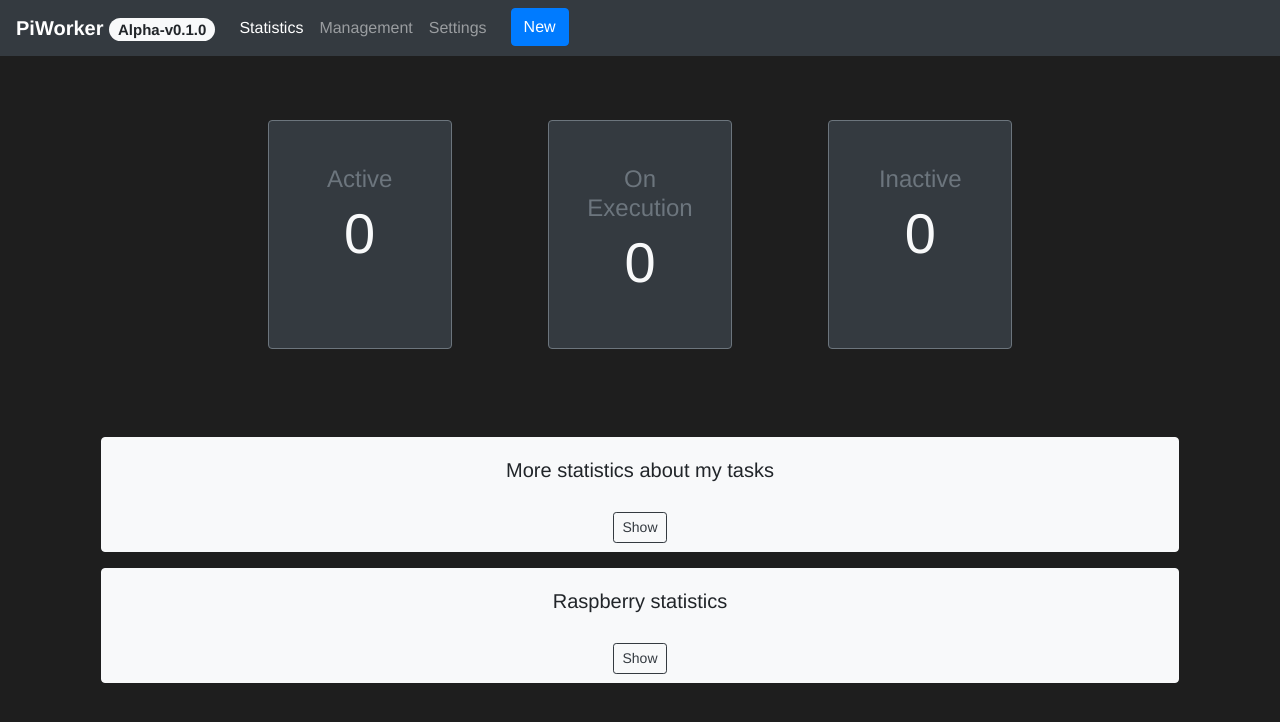
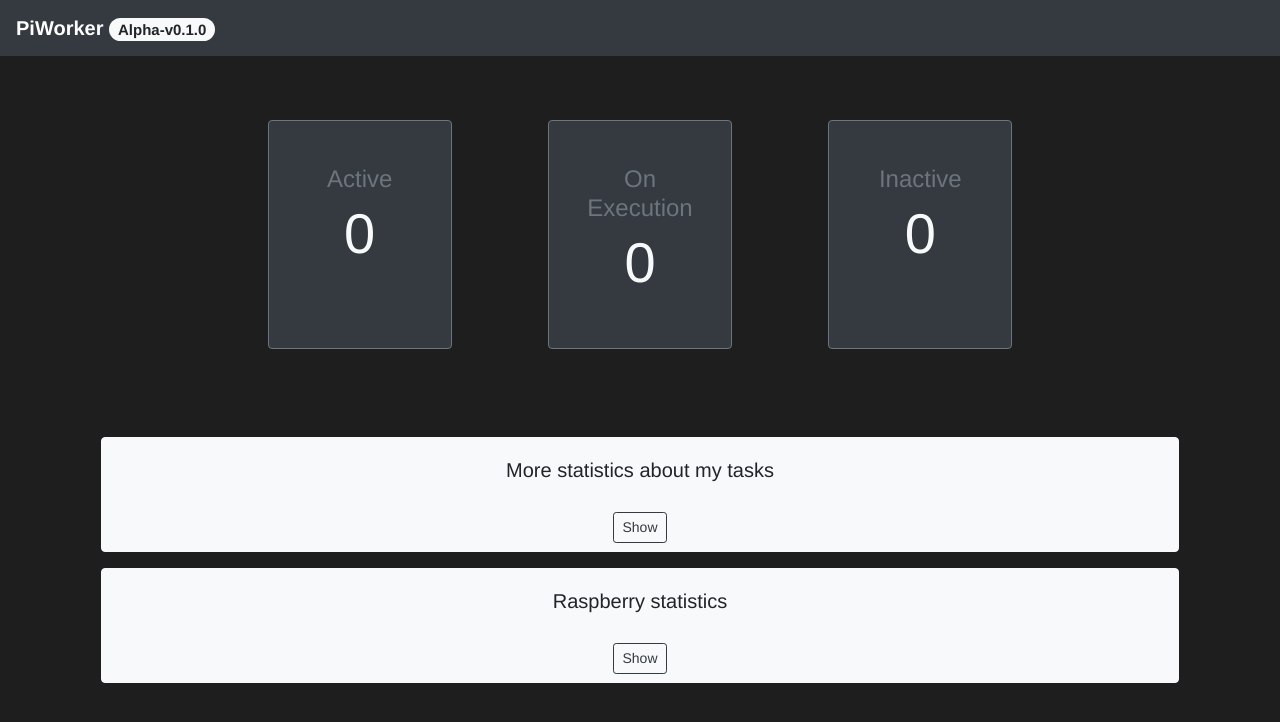
Before and after one commit to Pegasus8/piworker, a Vue app in the folder webui/frontend/: page /statistics in a window 1280 px wide. Shown: the top 722 px of the page. Built offline with nearby package versions, Linux system fonts and the light colour scheme; what vue-uuid would draw is missing.

Commit message:
Conditional showing of nav items

```diff
--- a/webui/frontend/src/components/navbar/Navbar.vue
+++ b/webui/frontend/src/components/navbar/Navbar.vue
@@ -18,10 +18,10 @@
 
     <div class="collapse navbar-collapse" id="navbarSupportedContent">
       <ul class="navbar-nav mr-auto text-center">
-        <router-link :to="{name: 'statistics'}" class="nav-item" active-class="active"><a class="nav-link">Statistics</a></router-link>
-        <router-link :to="{name: 'management'}" class="nav-item" active-class="active"><a class="nav-link">Management</a></router-link>
-        <router-link :to="{name: 'settings'}" class="nav-item" active-class="active"><a class="nav-link">Settings</a></router-link>
-        <li class="nav-item ml-lg-3">
+        <router-link v-if="$store.getters['auth/isAuthenticated']" :to="{name: 'statistics'}" class="nav-item" active-class="active"><a class="nav-link">Statistics</a></router-link>
+        <router-link v-if="$store.getters['auth/isAuthenticated']" :to="{name: 'management'}" class="nav-item" active-class="active"><a class="nav-link">Management</a></router-link>
+        <router-link v-if="$store.getters['auth/isAuthenticated']" :to="{name: 'settings'}" class="nav-item" active-class="active"><a class="nav-link">Settings</a></router-link>
+        <li v-if="$store.getters['auth/isAuthenticated']" class="nav-item ml-lg-3">
           <button type="button" data-toggle="modal" data-target="#newTaskModal" class="btn btn-primary" id="newTaskBtn">New</button>
         </li>
       </ul>
```
